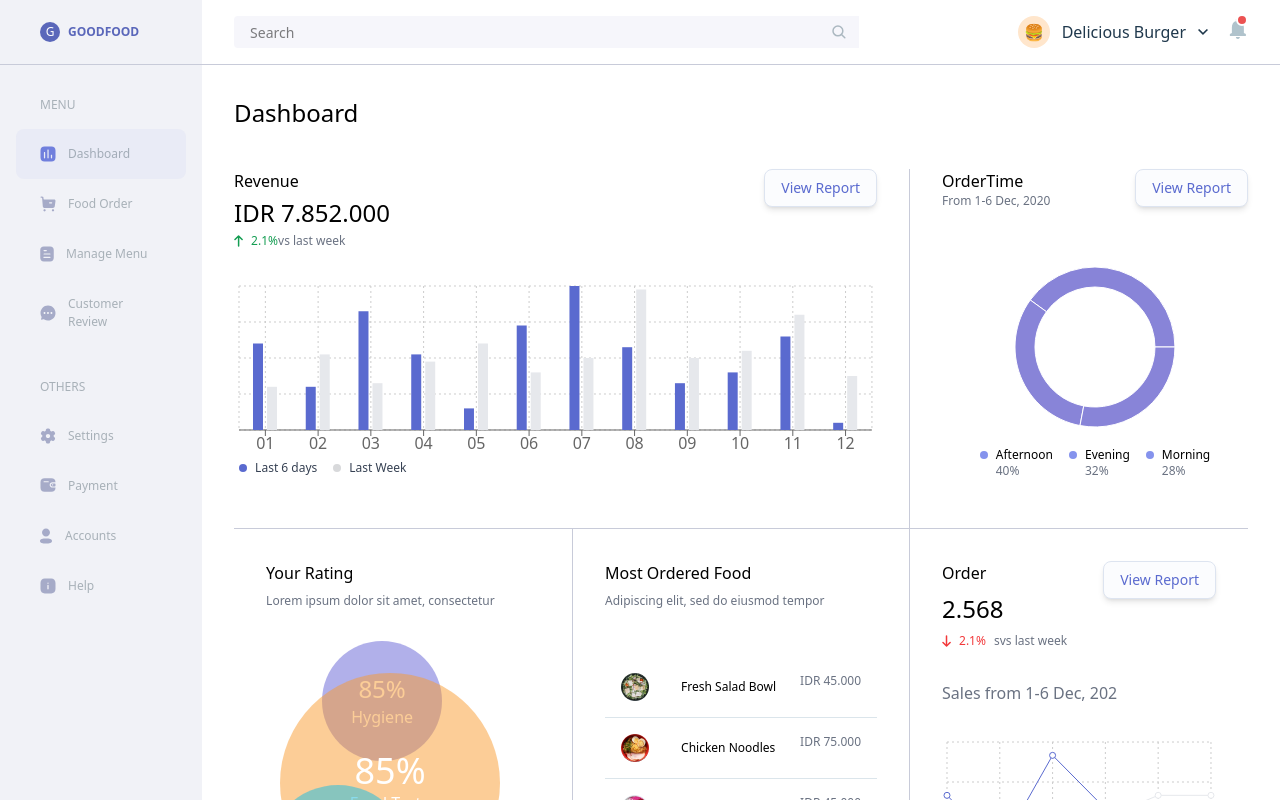
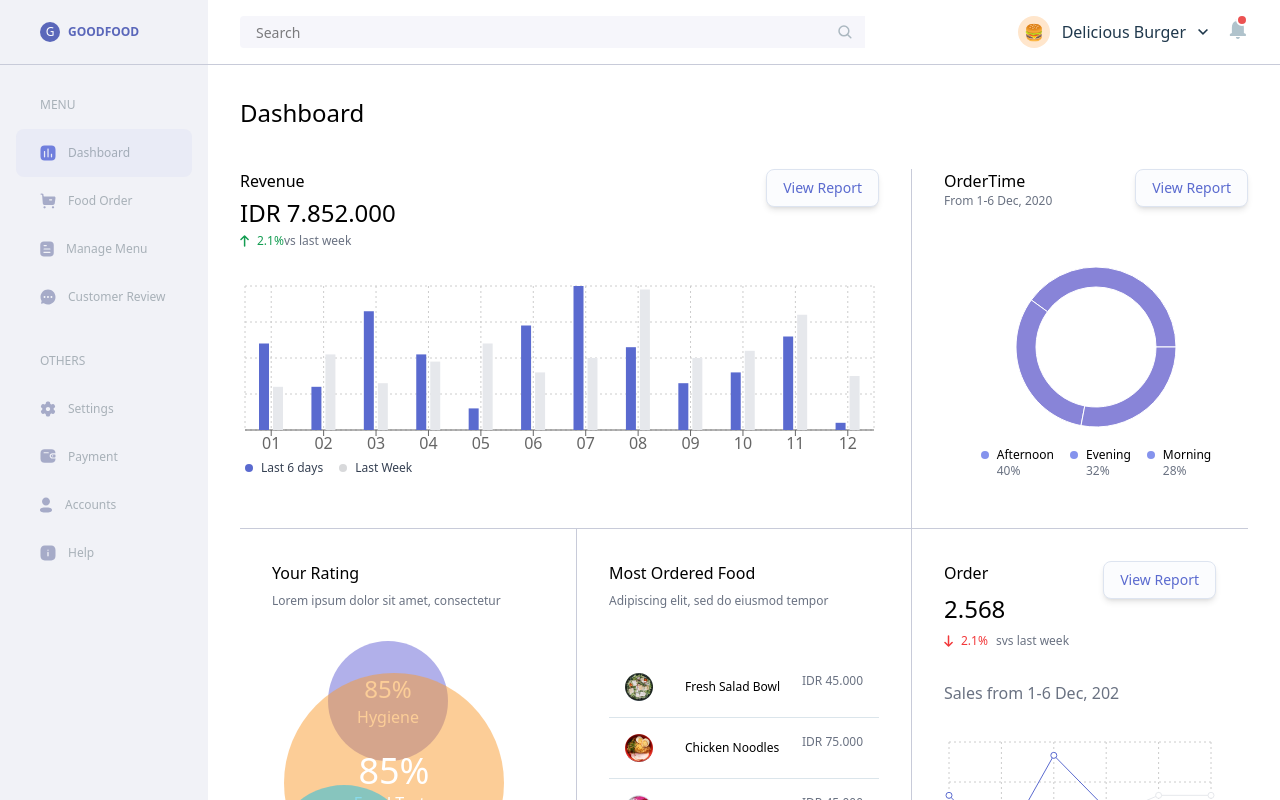
Before and after one commit to kofinartey/goodfood, a React (Vite) app: page / in a window 1280 px wide. Built offline with nearby package versions, Linux system fonts and the light colour scheme.

Commit message:
fix sidepanel width

```diff
--- a/src/layout/dashboardLayout/components/SidePanel/components/SidePanelItem/index.tsx
+++ b/src/layout/dashboardLayout/components/SidePanel/components/SidePanelItem/index.tsx
@@ -13,12 +13,12 @@ export function SidePanelItem({ item }: { item: PanelItem }) {
         isActive ? "bg-[#707FDD10]" : ""
       } rounded-lg hover:bg-[#707FDD10] mx-2 lg:mx-4 `}
     >
-      <Link to={item.href} className="text-[12px]">
+      <Link to={item.href} className="text-xs">
         <div className="flex items-center p-4  lg:px-6">
-          <div className="mr-3" data-test-id={`${item.testId}-icon`}>
+          <div className="mr-3" data-testid={`${item.testId}-icon`}>
             {item.icon}
           </div>
-          <span className="hidden lg:block">{item.label}</span>
+          <span className="hidden lg:block w-25">{item.label}</span>
         </div>
       </Link>
     </div>
```
